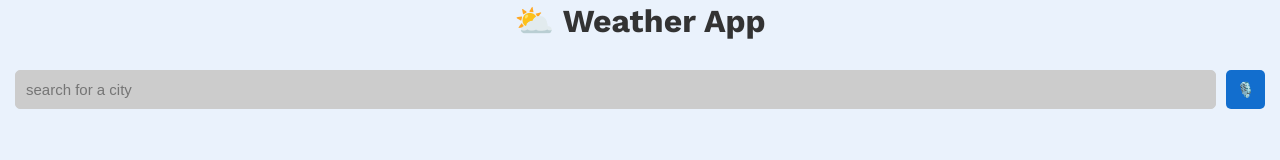
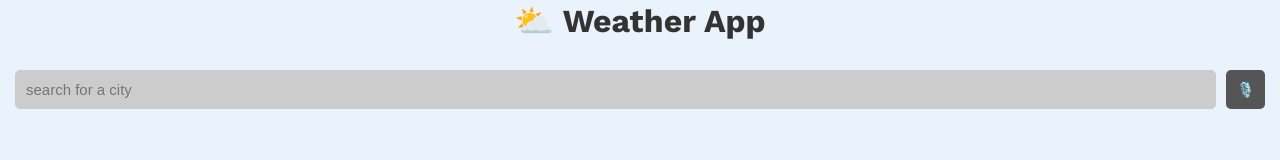
Before and after one commit to iamdevmarcos/weather-app, a React (Vite) app: page / in a window 1280 px wide. Both pictures are taken after a click on the element "enter". Shown: the part 301-461 px from the top of the page. Built offline with nearby package versions, Linux system fonts and the light colour scheme.

Commit message:
Changing state listening

```diff
--- a/src/components/WeatherArea/index.tsx
+++ b/src/components/WeatherArea/index.tsx
@@ -18,7 +18,7 @@ export const WeatherArea = () => {
         recognition.lang = 'pt-BR';
     }
 
-    const [listening, setListening] = useState(true);
+    const [listening, setListening] = useState(false);
 
     const [citySearch, setCitySearch] = useState('');
     const [infoAreaVisible, setInfoAreaVisible] = useState(false);
```
